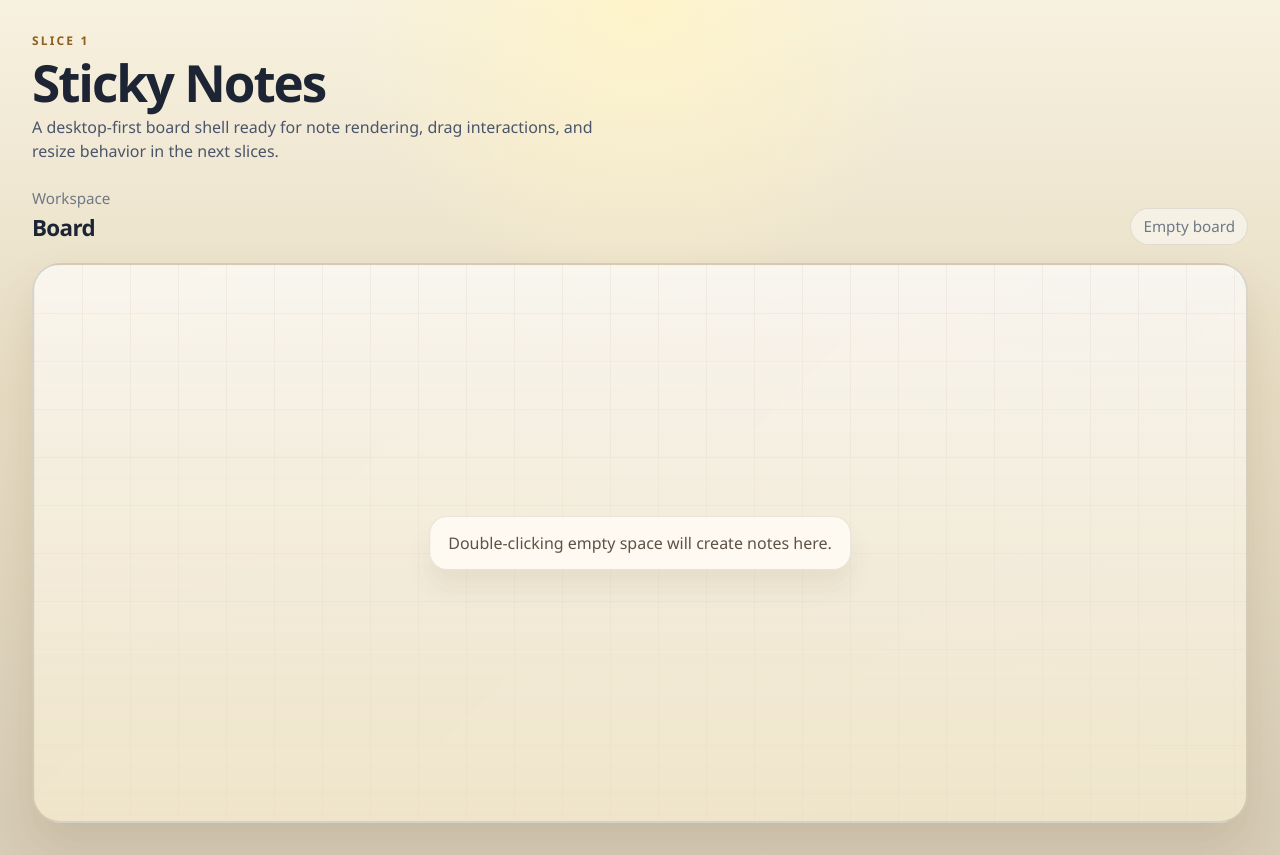
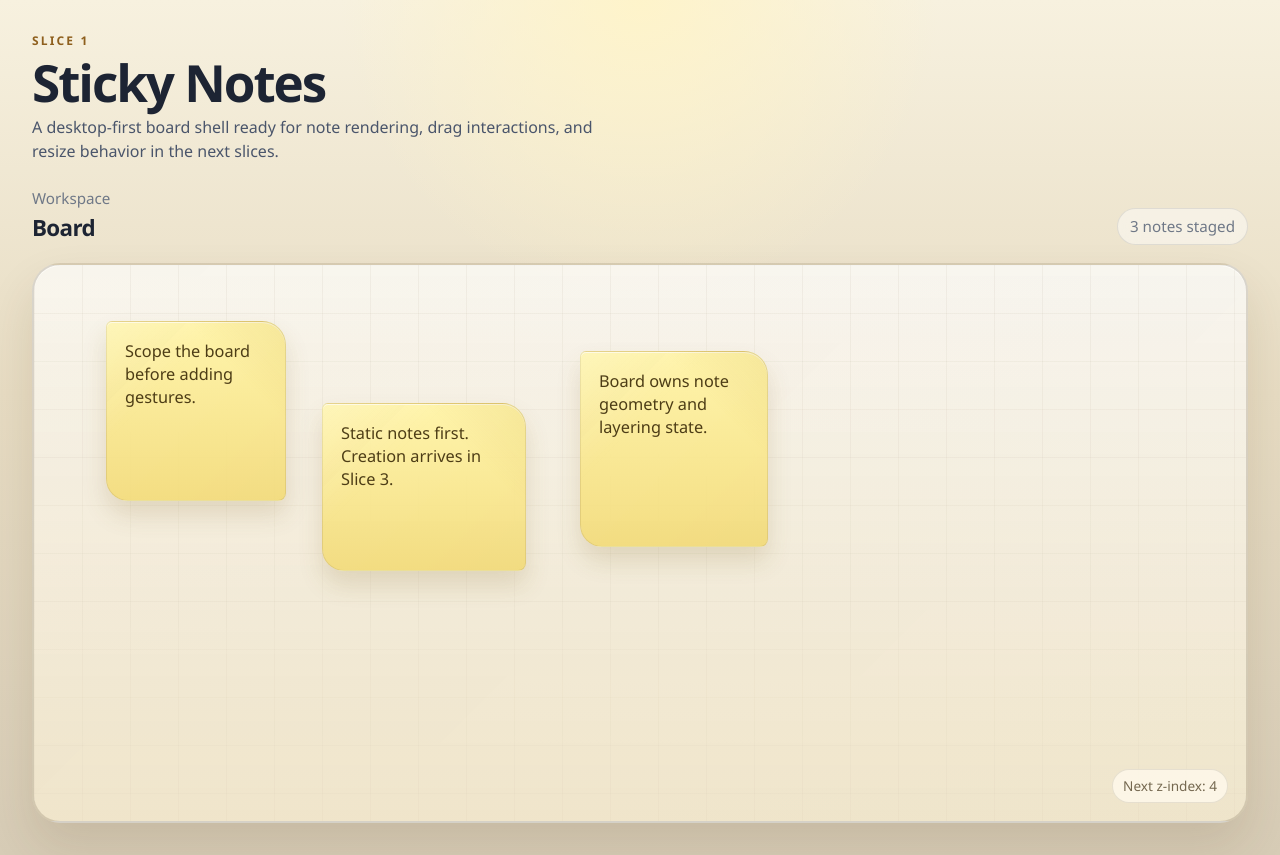
Before and after one commit to nelxaz/sticky-notes, a React (Vite) app: page / in a window 1280 px wide. Built offline with nearby package versions, Linux system fonts and the light colour scheme.

Commit message:
feat: render seeded sticky notes

```diff
--- a/src/components/Board.tsx
+++ b/src/components/Board.tsx
@@ -1,4 +1,41 @@
+import { useState } from "react";
+import { StickyNote } from "./StickyNote.tsx";
+import type { Note } from "../types/notes.ts";
+
+const SEEDED_NOTES: Note[] = [
+  {
+    id: "seed-1",
+    x: 72,
+    y: 56,
+    width: 180,
+    height: 180,
+    text: "Scope the board before adding gestures.",
+    zIndex: 1,
+  },
+  {
+    id: "seed-2",
+    x: 288,
+    y: 138,
+    width: 204,
+    height: 168,
+    text: "Static notes first. Creation arrives in Slice 3.",
+    zIndex: 2,
+  },
+  {
+    id: "seed-3",
+    x: 546,
+    y: 86,
+    width: 188,
+    height: 196,
+    text: "Board owns note geometry and layering state.",
+    zIndex: 3,
+  },
+];
+
 export function Board() {
+  const [notes] = useState<Note[]>(SEEDED_NOTES);
+  const [nextZIndex] = useState(() => Math.max(...SEEDED_NOTES.map((note) => note.zIndex)) + 1);
+
   return (
     <section className="board-frame" aria-labelledby="board-title">
       <header className="board-frame__header">
@@ -6,12 +43,20 @@ export function Board() {
           <p className="board-frame__label">Workspace</p>
           <h2 id="board-title">Board</h2>
         </div>
-        <p className="board-frame__status">Empty board</p>
+        <p className="board-frame__status">
+          {notes.length} note{notes.length === 1 ? "" : "s"} staged
+        </p>
       </header>
 
       <div className="board-surface" aria-label="Sticky notes board" role="presentation">
         <div className="board-surface__grid" aria-hidden="true" />
-        <p className="board-surface__hint">Double-clicking empty space will create notes here.</p>
+        {notes.map((note) => (
+          <StickyNote key={note.id} note={note} />
+        ))}
+        {notes.length === 0 ? (
+          <p className="board-surface__hint">Double-clicking empty space will create notes here.</p>
+        ) : null}
+        <p className="board-surface__next">Next z-index: {nextZIndex}</p>
       </div>
     </section>
   );
--- /dev/null
+++ b/src/components/StickyNote.tsx
@@ -0,0 +1,24 @@
+import type { Note } from "../types/notes.ts";
+
+type StickyNoteProps = {
+  note: Note;
+};
+
+export function StickyNote({ note }: StickyNoteProps) {
+  return (
+    <article
+      className="sticky-note"
+      style={{
+        left: note.x,
+        top: note.y,
+        width: note.width,
+        height: note.height,
+        zIndex: note.zIndex,
+      }}
+    >
+      <div className="sticky-note__surface">
+        <p className="sticky-note__text">{note.text}</p>
+      </div>
+    </article>
+  );
+}
--- a/src/index.css
+++ b/src/index.css
@@ -111,6 +111,7 @@ textarea {
   position: relative;
   overflow: hidden;
   min-height: 560px;
+  padding: 24px;
   border: 2px solid rgba(78, 67, 46, 0.18);
   border-radius: 28px;
   background:
@@ -144,3 +145,60 @@ textarea {
   color: #5c5346;
   box-shadow: 0 18px 24px rgba(88, 68, 35, 0.08);
 }
+
+.board-surface__next {
+  position: absolute;
+  right: 18px;
+  bottom: 18px;
+  margin: 0;
+  padding: 6px 10px;
+  border-radius: 999px;
+  border: 1px solid rgba(78, 67, 46, 0.12);
+  background: rgba(255, 250, 238, 0.78);
+  color: #756850;
+  font-size: 0.85rem;
+}
+
+.sticky-note {
+  position: absolute;
+}
+
+.sticky-note__surface {
+  width: 100%;
+  height: 100%;
+  padding: 18px;
+  display: flex;
+  align-items: start;
+  border: 1px solid rgba(112, 90, 45, 0.14);
+  border-radius: 6px 24px 8px 22px;
+  background:
+    linear-gradient(180deg, rgba(255, 244, 168, 0.96), rgba(243, 220, 126, 0.96)),
+    linear-gradient(135deg, rgba(255, 255, 255, 0.28), rgba(217, 182, 73, 0.15));
+  box-shadow:
+    0 14px 24px rgba(120, 92, 26, 0.16),
+    inset 0 1px 0 rgba(255, 255, 255, 0.65);
+}
+
+.sticky-note__surface::before {
+  content: "";
+  position: absolute;
+  inset: 0;
+  border-radius: inherit;
+  background:
+    linear-gradient(135deg, rgba(255, 255, 255, 0.18), transparent 34%),
+    linear-gradient(225deg, rgba(181, 138, 38, 0.12), transparent 28%);
+  pointer-events: none;
+}
+
+.sticky-note__text {
+  position: relative;
+  margin: 0;
+  color: #4d3d16;
+  font-size: 1.02rem;
+  line-height: 1.4;
+  font-weight: 500;
+  overflow: hidden;
+  display: -webkit-box;
+  -webkit-line-clamp: 5;
+  -webkit-box-orient: vertical;
+}
--- /dev/null
+++ b/src/types/notes.ts
@@ -0,0 +1,9 @@
+export type Note = {
+  id: string;
+  x: number;
+  y: number;
+  width: number;
+  height: number;
+  text: string;
+  zIndex: number;
+};
```
